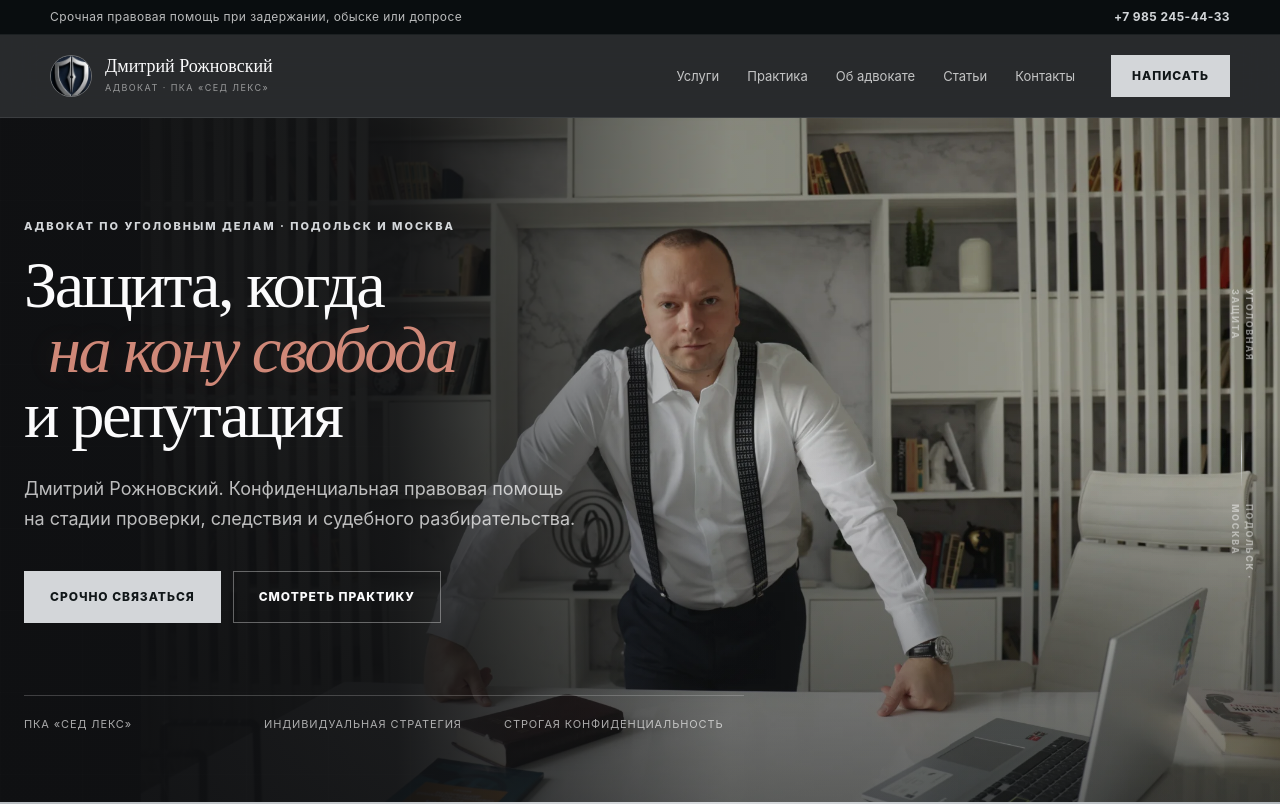
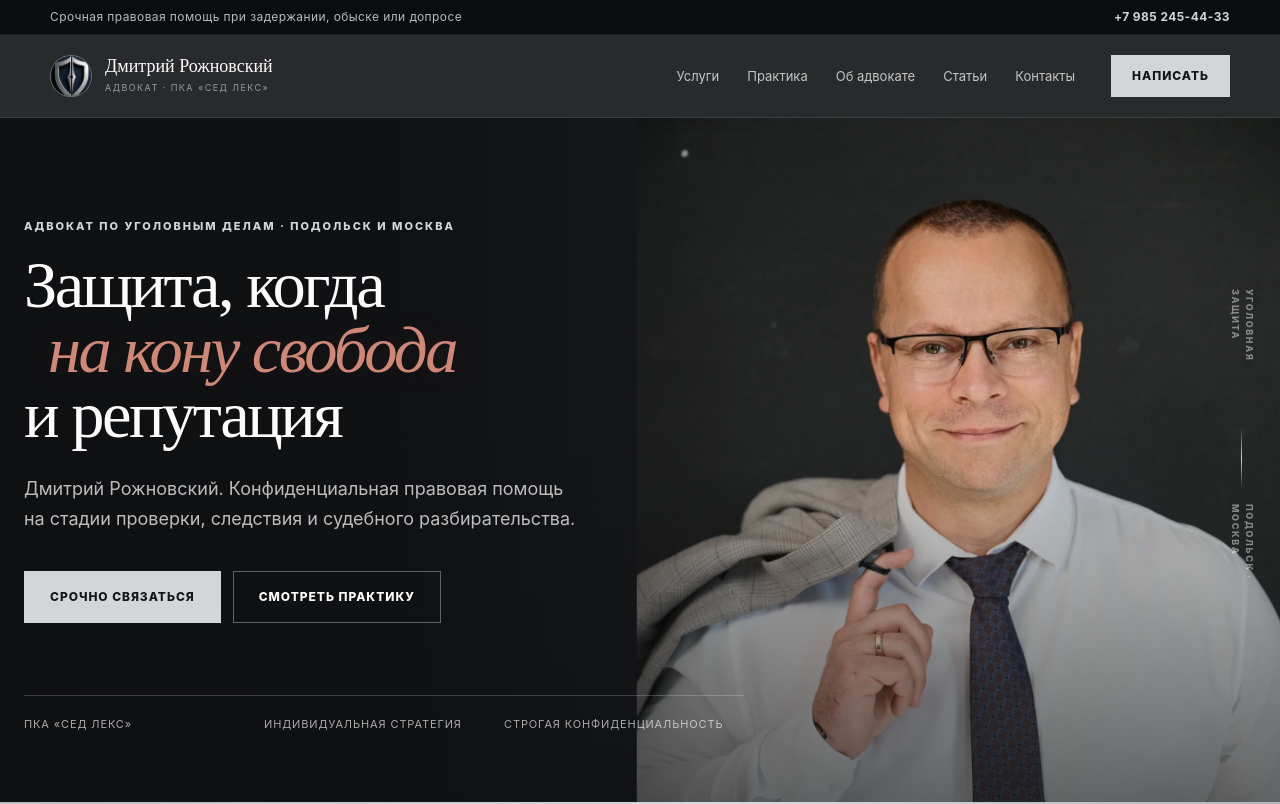
Before and after one commit to artmlobov03-arch/advokat, a Next.js app: page / in a window 1280 px wide. Shown: the top 804 px of the page. Built offline with nearby package versions, Linux system fonts and the light colour scheme.

Commit message:
Try portrait-focused hero image

```diff
--- a/app/globals.css
+++ b/app/globals.css
@@ -302,14 +302,14 @@ img {
 
 .hero-media {
   z-index: -3;
-  left: 12%;
+  left: 50%;
 }
 
 .hero-media img {
   object-fit: cover;
-  object-position: center 42%;
-  transform: scale(1.025);
-  transform-origin: 47% 42%;
+  object-position: center 29%;
+  transform: scale(1.01);
+  transform-origin: 50% 31%;
 }
 
 .hero-scrim {
@@ -1514,7 +1514,7 @@ blockquote::before {
   }
 
   .hero-media img {
-    object-position: 46% center;
+    object-position: 50% 30%;
   }
 
   .hero-scrim {
--- a/app/page.tsx
+++ b/app/page.tsx
@@ -36,7 +36,7 @@ export default function Home() {
       <section className="hero">
         <div className="hero-media" aria-hidden="true">
           <Image
-            src="/advokat-hero-light.webp"
+            src="/advokat-hero-portrait.webp"
             alt=""
             fill
             priority
```
Also changed, not shown: public/advokat-hero-portrait.webp (added).
